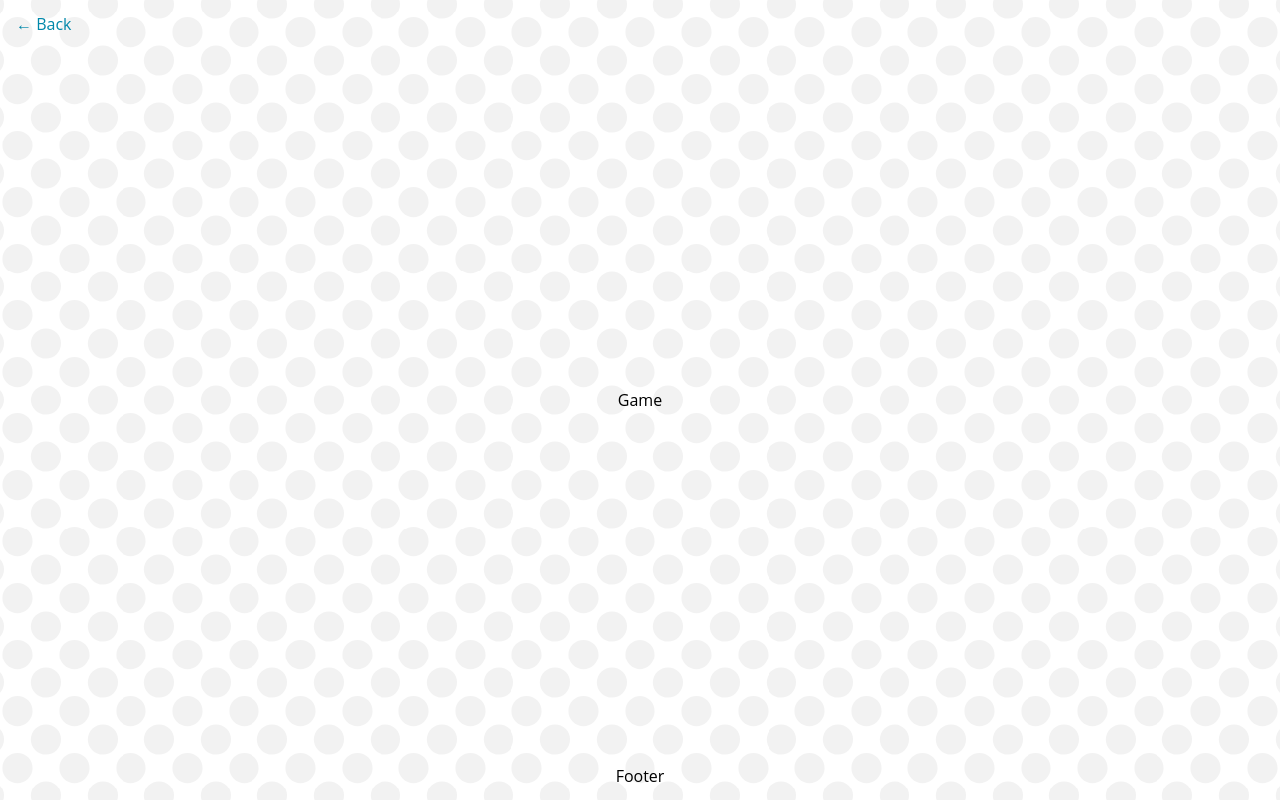
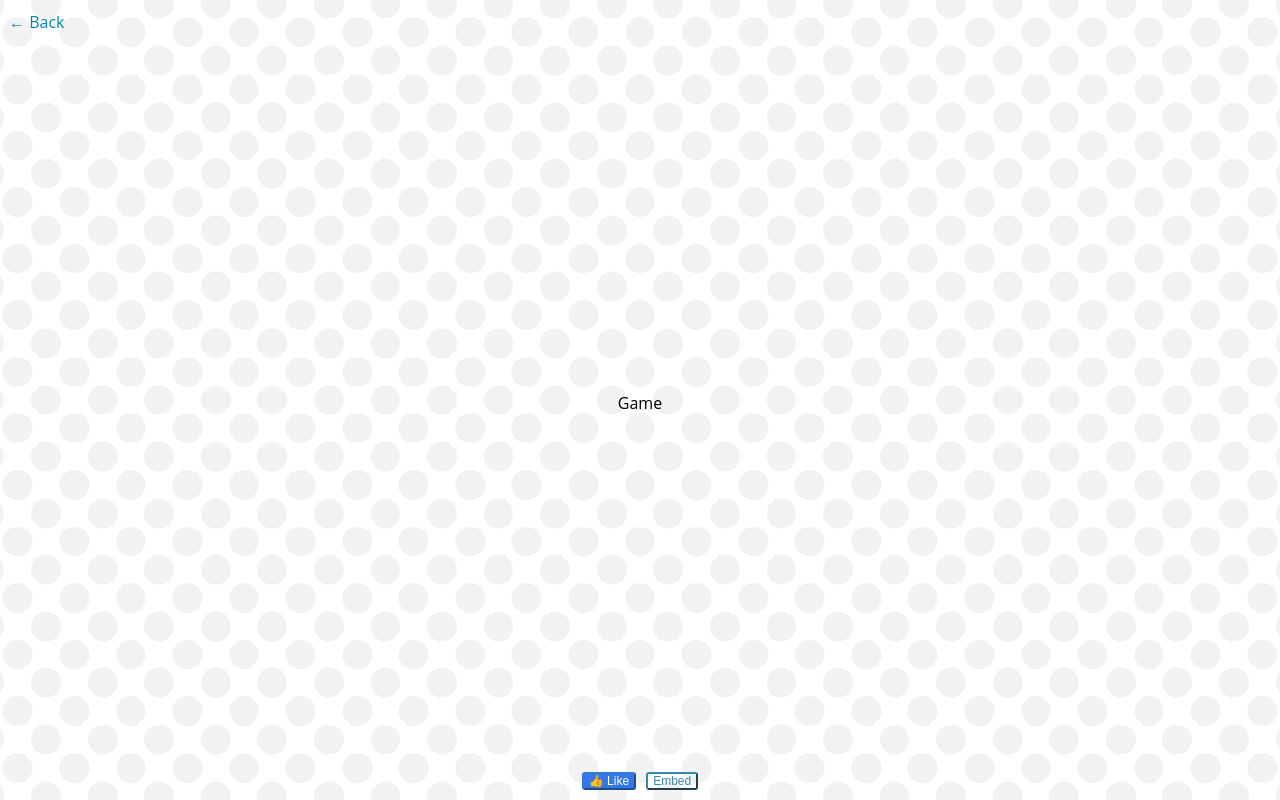
Before and after one commit to davidcurras/lppa-clase-03, a plain HTML site: page index.html in a window 1280 px wide. Drawn offline with nearby package versions, Linux system fonts and the light colour scheme.

Commit message:
LPPA-2020-C3: Footer buttons

```diff
--- a/css/style.css
+++ b/css/style.css
@@ -18,12 +18,9 @@ a, a:hover, a:visited {
     background: transparent url('../images/background.svg') repeat center center;
 }
 
-.header, .game, .footer {
-    padding: 1rem;
-}
-
 .header {
     align-self: flex-start;
+    padding: 14px 9px;
 }
 
 .header a, .header a:visited {
@@ -33,3 +30,36 @@ a, a:hover, a:visited {
 .header a:hover {
     color: #069;
 }
+
+.footer {
+    display: flex;
+    flex-direction: row;
+    text-align: center;
+    padding: 5px;
+}
+
+.footer button {
+    margin: 5px;
+    border-radius: 3px;
+    padding: 0 5px;
+    font-size: 12px;
+    cursor: pointer;
+}
+
+.footer button.fb {
+    background-color: #3478E8;
+    border-color: #3478E8;
+    color: #FFF;
+}
+
+.footer button.embed {
+    background-color: transparent;
+    border-color: #3987A7;
+    color: #3987A7;
+}
+
+.footer button.embed:hover {
+    background-color: #3987A7;
+    border-color: #3987A7;
+    color: #FFF;
+}
--- a/index.html
+++ b/index.html
@@ -12,7 +12,10 @@
         <div class="wrapper">
             <div class="header"><a href="#">&larr; Back</a></div>
             <div class="game">Game</div>
-            <div class="footer">Footer</div>
+            <div class="footer">
+                <button class="fb">&#x1f44d; Like</button>
+                <button class="embed">Embed</button>
+            </div>
         </div>
     </body>
 </html>
```
